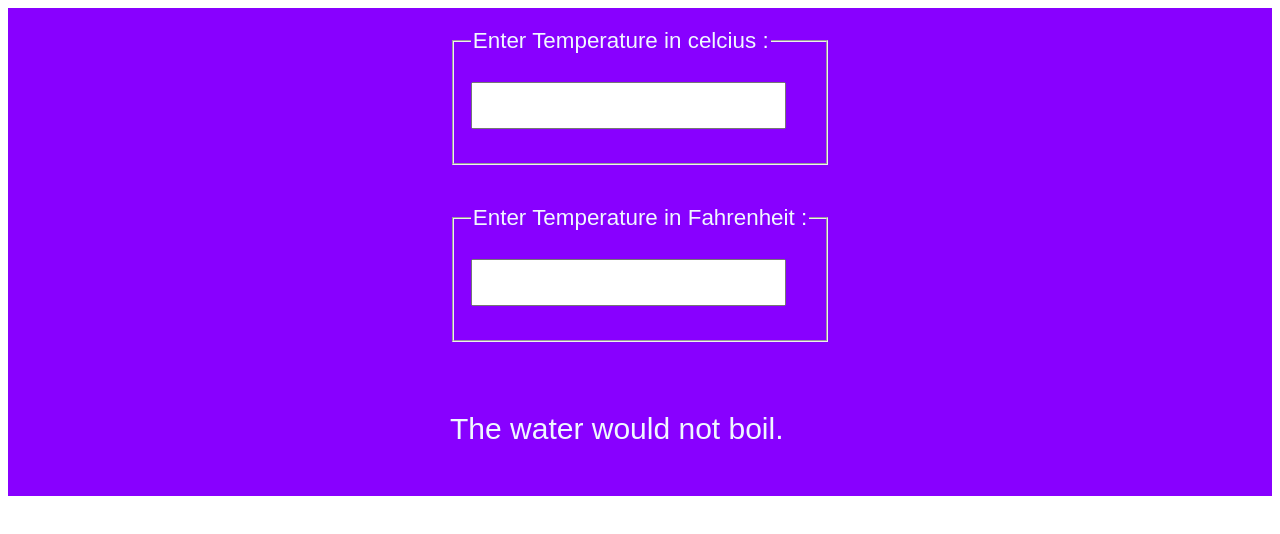
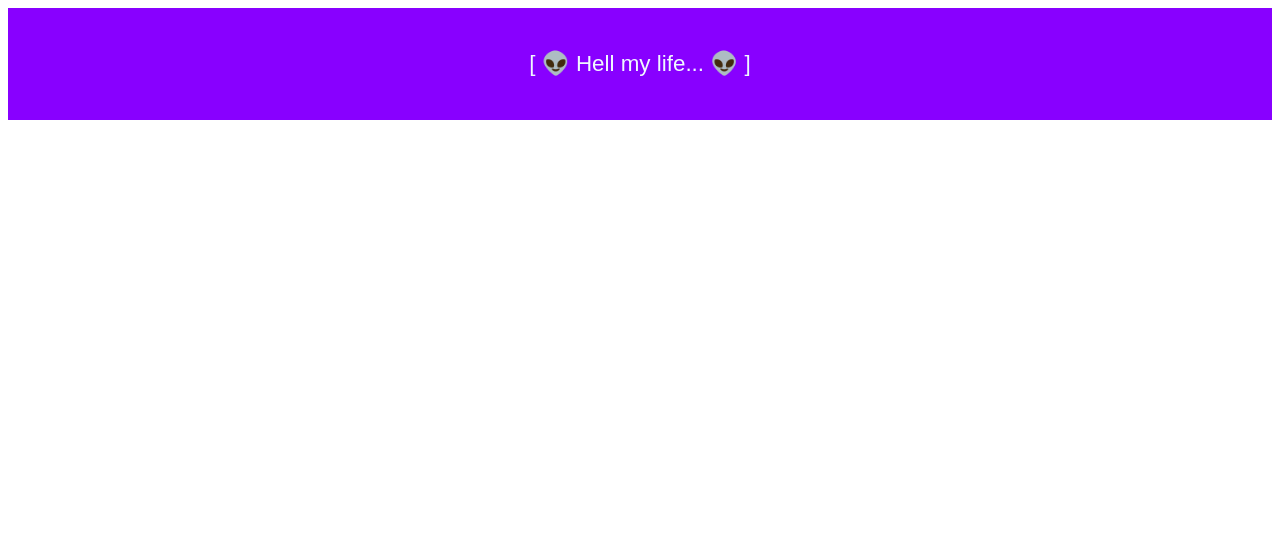
Before and after one commit to Tazri/react-revise, a React (Vite) app: page / in a window 1280 px wide. Shown: the top 534 px of the page. Built offline with nearby package versions, Linux system fonts and the light colour scheme.

Commit message:
complete document on inheritance_and_composition

```diff
--- /dev/null
+++ b/src/AddBracket.jsx
@@ -0,0 +1,21 @@
+import React from "react";
+import PropTypes from "prop-types";
+
+class AddBracket extends React.Component{
+    addBracket = (text)=> `[ ${text} ]`
+
+    render(){
+        const {
+            children
+        } = this.props;
+        return children({
+            addBracket : this.addBracket
+        })
+    }
+}
+
+AddBracket.propTypes = {
+    children : PropTypes.func
+}
+
+export default AddBracket;
--- /dev/null
+++ b/src/AddEmoji.jsx
@@ -0,0 +1,24 @@
+import React from "react";
+import PropTypes from "prop-types";
+
+class AddEmoji extends React.Component{
+    addEmoji = (text)=> `👽 ${text} 👽`;
+
+    render(){
+        const {
+            children
+        } = this.props;
+
+        return children({
+            addEmoji : this.addEmoji
+        });
+
+    }
+}
+
+
+AddEmoji.propTypes = {
+    children : PropTypes.func
+}
+
+export default AddEmoji;
--- a/src/App.jsx
+++ b/src/App.jsx
@@ -1,6 +1,8 @@
 import React from "react";
 import PropTypes from "prop-types";
-import Calculator from "./Calculator";
+import AddEmoji from "./AddEmoji";
+import Text from "./Text";
+import AddBracket from "./AddBracket";
 
 class App extends React.Component{
     render(){
@@ -11,7 +13,19 @@ class App extends React.Component{
         return (
             <>
                 <div style={style}>
-                    <Calculator />
+                   <AddEmoji>
+                        {({addEmoji})=>{
+                            return (<AddBracket>
+                                {({addBracket})=>{
+                                    return (
+                                        <Text addEmoji={addEmoji} addBracket={addBracket}>
+                                            Hell my life...
+                                        </Text>
+                                    )
+                                }}
+                            </AddBracket>)
+                        }}
+                   </AddEmoji>
                 </div>
             </>
         )
--- a/src/BoilingVertict.jsx
+++ /dev/null
@@ -1,30 +0,0 @@
-import PropTypes from "prop-types";
-
-
-function BoilingVertict(props){
-    const {
-        celsius,
-        style
-    } = props;
-
-    if(celsius >= 100){
-        return <p style={style}>The water would boil.</p>;
-    }
-
-    return <p style={style}>The water would not boil.</p>;
-}
-
-
-BoilingVertict.propTypes = {
-    celsius : PropTypes.oneOfType([PropTypes.number,PropTypes.string]),
-    style : PropTypes.object
-}
-
-BoilingVertict.defaultProps = {
-    style : {
-        fontSize : "30px",
-        color : "#f0f8ff"
-    }
-}
-
-export default BoilingVertict;
--- a/src/Calculator.jsx
+++ /dev/null
@@ -1,80 +0,0 @@
-import React from "react";
-import PropTypes from "prop-types";
-import TemperatureInput from "./TemperatureInput";
-import Convert from "./libs/convertion.js"
-import BoilingVertict from "./BoilingVertict";
-
-const {
-    tryConvert,
-    toCelcius,
-    toFahrenheit
-} = Convert;
-
-class Calculator extends React.Component{
-    state = {
-        temperature : "",
-        scale : 'c'
-    }
-
-    handleCelsiusChange = (temperature)=>{
-        this.setState({
-            scale : 'c',
-            temperature
-        })
-    }
-
-    handleFahrenheitChange = (temperature)=>{
-        this.setState({
-            scale : "f",
-            temperature
-        })
-    }
-
-
-
-    render(){
-        const {
-            scale,
-            temperature
-        } = this.state;
-
-        const celcius = scale == "f" ?  tryConvert(temperature,toCelcius) : temperature;
-        const fahrenheit = scale == "c" ? tryConvert(temperature,toFahrenheit) : temperature;
-
-        const {
-            style
-        } = this.props;
-
-        return (
-            <div style={style}>
-                <TemperatureInput
-                    scale="c"
-                    temperature={celcius}
-                    onTemperatureChange={this.handleCelsiusChange}
-                    />
-
-                <TemperatureInput
-                    scale="f"
-                    temperature={fahrenheit}
-                    onTemperatureChange={this.handleFahrenheitChange}
-                />
-
-                <BoilingVertict celsius={celcius} />
-            </div>
-        )
-    }
-}
-
-Calculator.propTypes = {
-    style : PropTypes.object
-}
-
-Calculator.defaultProps = {
-    style : {
-        display : "flex",
-        flexDirection : "column",
-        gap : "40px"
-    }
-}
-
-export default Calculator;
--- a/src/TemperatureInput.jsx
+++ /dev/null
@@ -1,52 +0,0 @@
-import React from "react";
-import PropTypes from "prop-types";
-
-const scaleName = {
-    c : "celcius",
-    f : "Fahrenheit"
-}
-
-
-class TemperatureInput extends React.Component{
-    handleChange = (e)=>{
-        this.props.onTemperatureChange(e.target.value);
-    }
-
-    render(){
-        const {
-            temperature,
-            scale,
-            style
-        } = this.props;
-
-        return(
-            <fieldset>
-                <legend>Enter Temperature in {scaleName[scale]} : </legend>
-
-                <input style={style} type="number" value={temperature} onChange={this.handleChange} step={20} />
-            </fieldset>
-        )
-    }
-}
-
-
-TemperatureInput.propTypes = {
-    scale : PropTypes.string,
-    temperature :PropTypes.oneOfType([PropTypes.number,PropTypes.string]),
-    onTemperatureChange : PropTypes.func,
-    style : PropTypes.object
-}
-
-TemperatureInput.defaultProps = {
-    scale : "c",
-    style : {
-        fontSize : "20px",
-        padding : "10px 20px",
-        width : "80%",
-        display : "inline-block",
-        margin : "20px auto"
-    }
-}
-
-
-export default TemperatureInput;
--- /dev/null
+++ b/src/Text.jsx
@@ -0,0 +1,26 @@
+import PropTypes from "prop-types";
+
+function Text({addEmoji,addBracket, children}){
+    let text = children;
+    if(addEmoji){
+        text = addEmoji(text);
+    }
+
+    if(addBracket){
+        text = addBracket(text);
+    }
+    return <p>{text}</p>
+}
+
+
+Text.propTypes = {
+    addEmoji : PropTypes.func,
+    addBracket : PropTypes.func,
+    children : PropTypes.string
+}
+
+Text.defaultProps = {
+    children : "This is simple text."
+}
+
+export default Text;
--- a/src/libs/convertion.js
+++ /dev/null
@@ -1,31 +0,0 @@
-export default {
-    /**
-     *
-     * @param {number} f
-     * @returns {number}
-     */
-    toCelcius : (f)=>{
-        return (f-32)*5 / 9;
-    },
-
-
-    /**
-     *
-     * @param {number} c
-     * @returns {number}
-     */
-    toFahrenheit : (c)=>{
-        return (c * 9 / 5) + 32;
-    },
-
-    tryConvert : (temperature,convert)=>{
-        const input  = parseFloat(temperature);
-
-        if(Number.isNaN(input)){
-            return "";
-        }
-        const output = convert(input);
-        const rounded = Math.round(output*1000)/1000;
-        return rounded.toString();
-    }
-}
```
Also changed, not shown: 1 other file (tests, documents, lock files or other folders).
